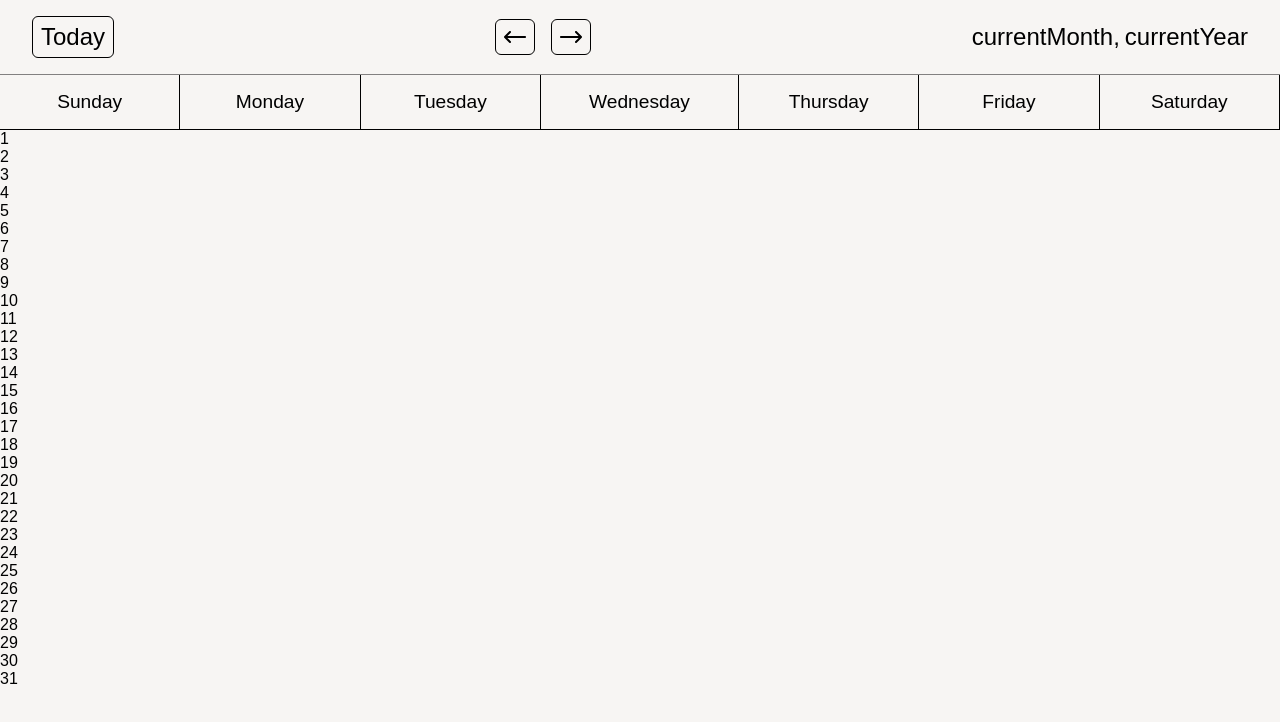
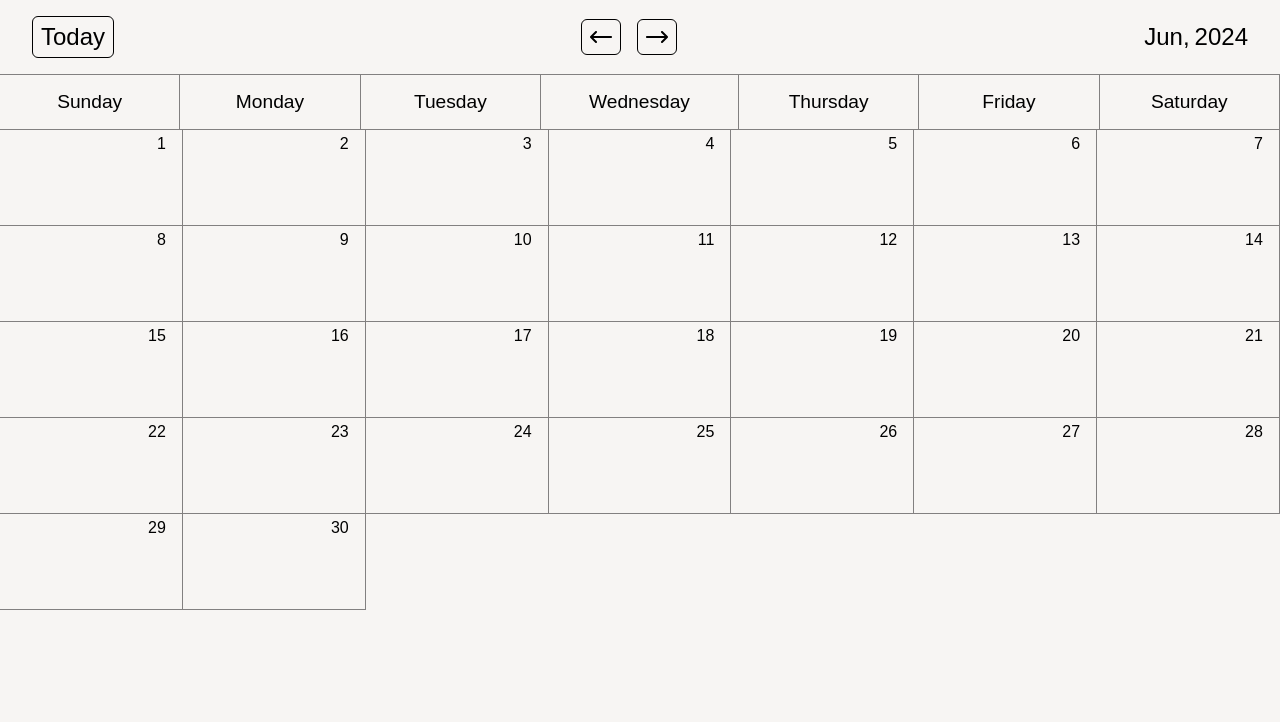
Before and after one commit to k-gourav/calendar-app, a React (Create React App) app: page / in a window 1280 px wide. Shown: the top 722 px of the page. Built offline with nearby package versions, Linux system fonts and the light colour scheme; a web font is replaced by a local one.

Commit message:
Added navigation to other months and year

```diff
--- a/src/App.css
+++ b/src/App.css
@@ -11,7 +11,6 @@ body{
 }
 
 /* HEADER SECTION */
-
 .header-section{
   display: flex;
   justify-content: space-between;
@@ -65,10 +64,24 @@ img{
 .day-container div{
   padding: 1rem 3rem;
   border-top: 0;
-  border-bottom: 1px solid;
-  border-right: 1px solid;
+  border-bottom: 1px solid rgb(130, 128, 128);
+  border-right: 1px solid rgb(130, 128, 128);
   font-size: 1.2rem;
   width: 20%;
   display: flex;
   justify-content: center;
 }
+.date-container{
+  display: flex;
+  flex-wrap: wrap;
+  height: 60vh;
+}
+.date-content{
+  border-top: 0;
+  border-bottom: 1px solid rgb(130, 128, 128);
+  border-right: 1px solid rgb(130, 128, 128);
+  display: flex;
+  width: 14.285%;
+  padding: 0.3rem 1rem;
+  justify-content: flex-end;
+}
--- a/src/App.js
+++ b/src/App.js
@@ -1,11 +1,37 @@
+import { useState } from "react";
 import Header from './components/Header';
 import Body from './components/Body'
 
 function App() {
+  const todayDate = new Date()
+  const [currentMonth, setCurrentMonth] = useState(todayDate.getMonth())
+  const [currentYear, setCurrentYear] = useState(todayDate.getFullYear())
+  const previousMonthNavigate = () => {
+    if (!currentMonth){
+      setCurrentMonth(currentMonth - 1)
+  }
+  else{
+    setCurrentMonth(11)
+    setCurrentYear(currentYear-1)
+  }
+}
+const nextMonthNavigate = () => {
+  if (currentMonth === 11){
+    setCurrentMonth(0)
+    setCurrentYear(currentYear + 1)
+}
+else{
+  setCurrentMonth(currentMonth + 1)
+}
+}
+const todayDay = () => {
+  setCurrentMonth(todayDate.getMonth())
+  setCurrentYear(todayDate.getFullYear())
+}
   return (
     <>
-    <Header />
-    <Body />
+    <Header currentMonth={currentMonth} currentYear={currentYear} previousMonthNavigate={previousMonthNavigate} nextMonthNavigate={nextMonthNavigate} todayDay={todayDay} />
+    <Body currentMonth={currentMonth} currentYear={currentYear} />
     </>
   )
 
--- a/src/components/Body.js
+++ b/src/components/Body.js
@@ -1,12 +1,12 @@
 import ListOfWeeks from "./ListOfWeeks";
 import Dates from "./Dates"
 
-const Body = () => {
+
+const Body = ({currentMonth, currentYear}) => {
     return (
         <>
         <ListOfWeeks />
-        {/*January*/}
-        <Dates currentMonth="0" currentYear="2024" />
+        <Dates currentMonth={currentMonth} currentYear={currentYear} />
         </>
     )
 }
--- a/src/components/Dates.js
+++ b/src/components/Dates.js
@@ -1,5 +1,6 @@
 const Dates = ({ currentMonth, currentYear }) => {
   const daysInMonth = new Date(currentYear, currentMonth + 1, 0).getDate();
+//   const firstDay = daysInMonth.getDay()
   const daysArray = [...Array(daysInMonth).keys()].map((i) => i + 1);
 
   return (
@@ -11,6 +12,7 @@ const Dates = ({ currentMonth, currentYear }) => {
           </div>
         ))}
       </div>
+      {/* <div>{firstDay}</div> */}
     </>
   );
 };
--- a/src/components/Header.js
+++ b/src/components/Header.js
@@ -1,23 +1,24 @@
 import '../App.css'
 import arrow from '../assets/arrow-month.svg'
+import { month } from './constant'
 // {currentMonth, currentYear, nextYear, nextMonth, prevYear, prevMonth}
 
-const Header = () => {
+const Header = ({currentMonth, currentYear, previousMonthNavigate, nextMonthNavigate, todayDay}) => {
     return (
         <header>
             <div className="header-section">
                 <div className="today">
-                    <button id='today-btn'>Today</button>
+                    <button id='today-btn' onClick={todayDay}>Today</button>
                 </div>
                 <div className="nav-btn">
-                    <button className="previous-month"><img src={arrow} alt="arrow-button" /></button>
-                    <button className="next-month"><img src={arrow} alt="arrow-button" /></button>
+                    <button className="previous-month" onClick={previousMonthNavigate}><img src={arrow} alt="arrow-button" /></button>
+                    <button className="next-month" onClick={nextMonthNavigate}><img src={arrow} alt="arrow-button" /></button>
                 </div>
                 <div className="month">
                     {/* <p>{currentMonth}</p>
                     <p>{currentYear}</p> */}
-                    <p>currentMonth,</p>
-                    <p>currentYear</p>
+                    <p>{month[currentMonth]},</p>
+                    <p>{currentYear}</p>
                 </div>
             </div>
         </header>
--- a/src/components/constant.js
+++ b/src/components/constant.js
@@ -22,4 +22,4 @@ export const listOfWeeks = [
    }
 ]
 
-export const month = ["January","February","March","April","May","June","July","August","September","October","November","December"];
+export const month = ["Jan","Feb","Mar","Apr","May","Jun","Jul","Aug","Sep","Oct","Nov","Dec"];
```
